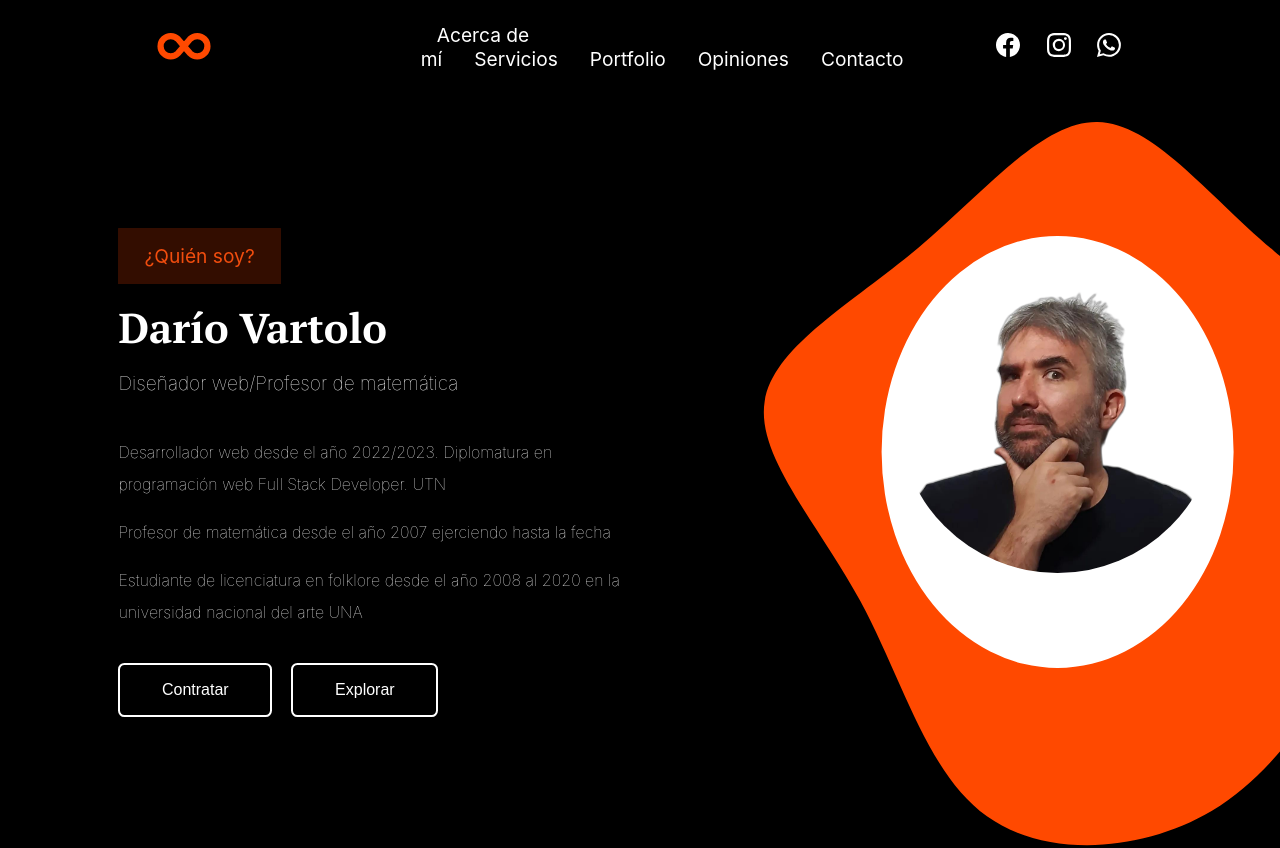
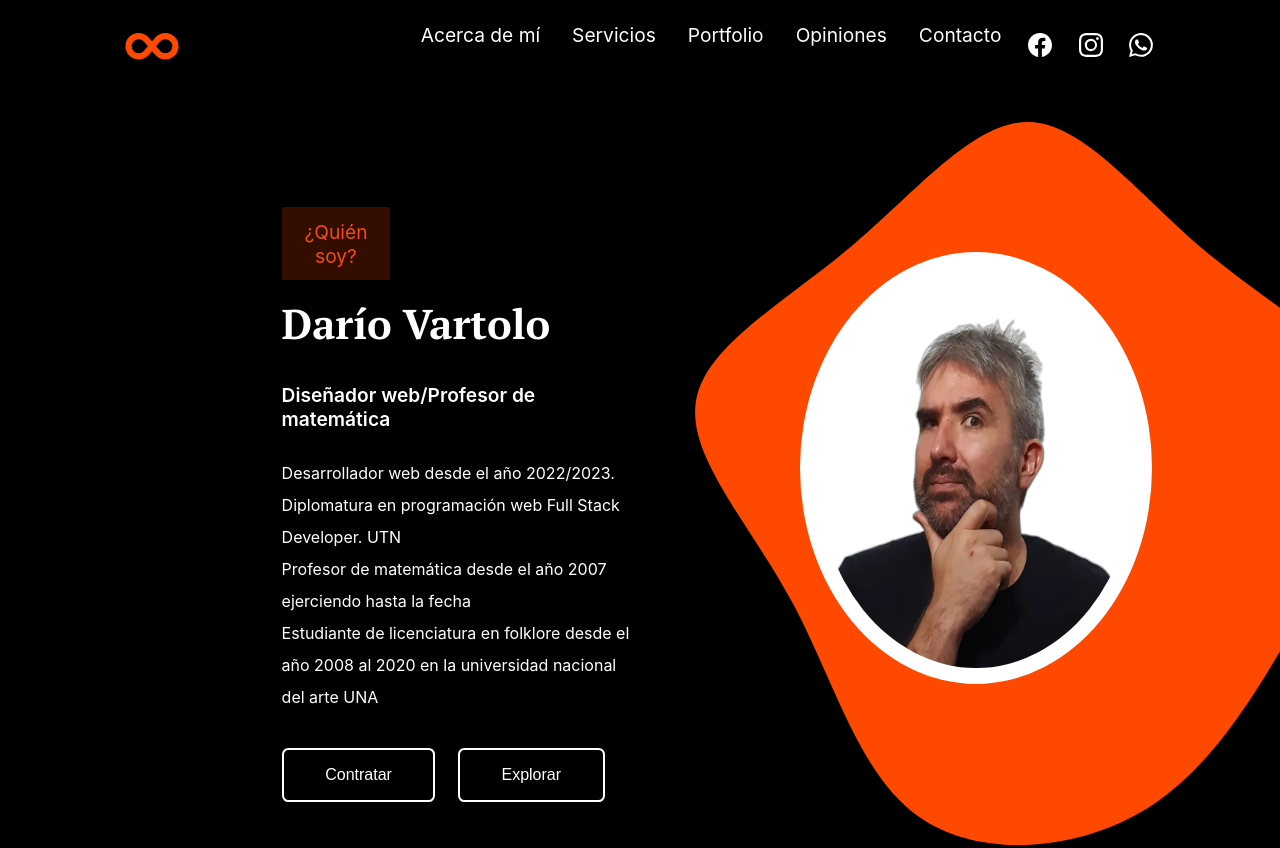
Before and after one commit to DarioVarto/trabajo_practico, a React (Create React App) app: page / in a window 1280 px wide. Shown: the top 848 px of the page. Built offline with nearby package versions, Linux system fonts and the light colour scheme.

Commit message:
"Cambios Hero completo"

```diff
--- a/src/Componentes/Hero/Hero.css
+++ b/src/Componentes/Hero/Hero.css
@@ -2,60 +2,93 @@
     display: flex;
     height: 100vh;
     width: 100%;
-/*     background-color: aqua; */
-
-
-
     }
 
 .shp{
     z-index: -2;
     height: 110%;
+    }
 
-
-
-    }
 .img_hero{
           width: 100%;
+          border-radius: 50%;
+        }
 
-        border-radius: 50%;
-
-
-    }
 .contenedor_imagen{
-
-
-        height: 50%;
-        width: 50%;
+                    height: 60%;
+                    width: 60%;
                     border-radius: 50%;
                     background-color: white;
-        transform: translateX(30.2vh) translateY(-90vh);
+                    transform: translateX(16.2vh) translateY(-94vh);
                     border: 1rem solid white;
+            }
 
-    }
-    .contenedor_img_hero{
-        width: 50%;
-
-    }
+.contenedor_img_hero{width: 50%;}
 
 
 .contenedoorTexto{
                     color: white;
-        width: 40%;
                     display: flex;
                     justify-content: center;
                     flex-direction: column;
-        margin-left: 11.5rem;
-
+                    padding-left: 11.5rem;
+                    margin-top: 4rem;
                   }
 
-    .nombre_hero{font-size: 3.4rem;
+.span_bienvenido{
+                background-color: rgb( 51, 13, 0);
+                width: 20%;
+                font-size: 1.3rem;
+                padding: 0.8rem 0.6rem ;
+                border-radius: 0.5px;
+                color: rgb(241, 77, 14);
                 margin-bottom: 1rem;
+                text-align: center;
+                }
+
+.nombre_hero{
+            font-size: 3rem;
+            margin-bottom: 2rem;
             font-family: 'PT Serif', serif;
             }
-    .profesion_hero{font-size: 1.5rem;
-    margin-bottom: 3rem;
-    font-weight: 100;}
+
+.profesion_hero{
+                font-size: 1.3rem;
+                font-weight: 600;
+                }
+
+.texto_hero{
+            font-size: 1.2rem;
+            line-height: 2rem;
+            }
+
+.contenedor_btn{
+                margin-top: 4rem;
+                width: 100%;
+                display: flex;
+                gap: 1.4rem;
+                }
+
+.btn_hero{
+            padding: 1.4rem 4rem;
+            font-size: 1.4rem;
+            border-radius: 0.4rem;
+            border: 2px white solid;
+            background-color: transparent;
+            color: white;
+            cursor: pointer;
+            }
+
+.btn_hero>a{
+            text-decoration: none;
+            color: white;
+            }
+
+.btn_hero:hover{
+                background-color:var(--colorPrimario) ;
+                border: 2px solid var(--colorPrimario);
+                }
+
 
 
     /* .contenedorImagen_shape{
@@ -85,53 +118,22 @@
         margin-bottom: 0.5rem;
 
        } */
-    .span_bienvenido{
-        background-color: rgb( 51, 13, 0);
-     width: 20%;
-    font-size: 1.5rem;
-    padding: 1rem 1rem 1rem 1rem;
-    border-radius: 0.5px;
-    color: rgb(241, 77, 14);
-    margin-bottom: 1rem;
-    text-align: center;
+
+
+
+    @media(max-width:1680px){
+
+        .contenedoorTexto{padding-left: 10.2rem;}
+        .contenedor_imagen{
+                            display: flex;
+                            height: 50%;
+                            width: 50%;
+                            transform: translateX(20vh) translateY(-88vh);
+                            }
+        .btn_hero{padding: 1.2rem 3.5rem;}
 
                         }
 
-    .texto_hero{
-        margin-top: 1rem;
-        font-size: 1.2rem;
-        font-weight: 100;
-        line-height: 2rem;
-    }
-    .contenedor_btn{margin-top: 4rem;
-    width: 100%;
-    }
-    .btn_hero{padding: 1.5rem 4rem;
-    font-size: 1.5rem;
-    border-radius: 0.4rem;
-    border: 2px white solid;
-    background-color: transparent;
-    color: white;
-    cursor: pointer;
-    }
-    .btn_hero_margin{margin-left: 1.2rem;}
-    .btn_hero>a{
-        text-decoration: none;
-        color: white;
-    }
-
-    .btn_hero:hover{background-color:var(--colorPrimario) ;
-    border: 2px solid var(--colorPrimario);
-    }
-
-    @media(max-width:1680px){
-       /*  .contenedorImagen_shape{height: 100%;} */
-        .contenedoorTexto{margin-left: 10rem;}
-        .btn_hero{padding: 1.2rem 2.8rem;
-            font-size: 1.4rem;
-            }
-    }
-    .contenedoorTexto{width: 50%;}
 
     @media(max-width:1280px){
 
--- a/src/Componentes/Hero/index.jsx
+++ b/src/Componentes/Hero/index.jsx
@@ -35,7 +35,7 @@ const Hero = () => {
 
                     <div className='contenedor_img_hero' >
                             <svg viewBox="0 15 185 192" xmlns="http://www.w3.org/2000/svg" className='shp'>
-                                    <path fill="#FF4900" d="M38.5,-45.8C53.2,-33.5,70.8,-24.5,74.6,-11.8C78.5,0.9,68.6,17.4,59,34C49.3,50.5,39.9,67.1,24.8,76.2C9.6,85.2,-11.2,86.7,-24.3,77.4C-37.4,68,-42.6,47.8,-51.9,30.5C-61.3,13.2,-74.7,-1.1,-72.8,-13.1C-71,-25,-53.9,-34.4,-39.2,-46.7C-24.5,-59.1,-12.3,-74.3,-0.2,-74.1C11.9,-73.9,23.8,-58.2,38.5,-45.8Z" transform="translate(100 100)" />
+                                    <path fill="#FF4900" d="M38.5,-45.8C53.2,-33.5,70.8,-24.5,74.6,-11.8C78.5,0.9,68.6,17.4,59,34C49.3,50.5,39.9,67.1,24.8,76.2C9.6,85.2,-11.2,86.7,-24.3,77.4C-37.4,68,-42.6,47.8,-51.9,30.5C-61.3,13.2,-74.7,-1.1,-72.8,-13.1C-71,-25,-53.9,-34.4,-39.2,-46.7C-24.5,-59.1,-12.3,-74.3,-0.2,-74.1C11.9,-73.9,23.8,-58.2,38.5,-45.8Z" transform="translate(85 100)" />
                             </svg>
 
                             <div className="contenedor_imagen">
--- a/src/Componentes/Navbar/Navbar.css
+++ b/src/Componentes/Navbar/Navbar.css
@@ -4,7 +4,7 @@
     justify-content: space-around;
     background-color: transparent;
   align-items: center;
-  padding: 0 4vh;
+  padding: 0 1.6vh;
 
 margin-top: 1.4rem;
 
@@ -57,7 +57,8 @@ margin-top: 1.4rem;
 .hamburguesa{display: none;}
 
 @media(max-width:1680px){
-    .contenedorNav{padding:0 6vh}
+    .contenedorNav{padding:0 1vh}
+
 }
 @media(max-width:1280px){
     .aNavbar{font-size: 1.2rem;}
--- a/src/Componentes/Portfolio/Portfolio.css
+++ b/src/Componentes/Portfolio/Portfolio.css
@@ -1,6 +1,6 @@
 .contenedor_portfolio{
     color: white;
-    margin-top: 10rem;
+    margin-top: 6rem;
     display: flex;
     flex-direction: column;
     align-items: center;
--- a/src/Componentes/Servicios/Servicios.css
+++ b/src/Componentes/Servicios/Servicios.css
@@ -1,6 +1,6 @@
 .contenedor_servicios{
     color: white;
-    margin-top:15rem ;
+    margin-top:8rem ;
    display: flex;
    flex-direction: column;
    justify-content: space-around;
@@ -34,8 +34,10 @@ font-family: 'PT Serif', serif;
     color: white;
     font-family: 'PT Serif', serif;
 }
-.flecha_servicios{font-size: 2rem;
-margin-right: 1.5rem;}
+.flecha_servicios{
+    padding-top: 1rem;
+    font-size: 2rem;
+margin-right: 1.2rem;}
 .icon_servicios{padding: 1rem;
 font-size: 2rem;
 border-radius: 50%;
@@ -52,7 +54,7 @@ background-color: black;
 revisar en javascript */
 
 @media(max-width:1600px){
-    .btn_servicios{font-size: 1.8rem;}
+    .btn_servicios{font-size: 1.6rem;}
     .flecha_servicios{font-size: 1.8rem;}
 }
 @media(max-width:1280px){
```
Lines whose indentation alone changed are shown as unchanged.
